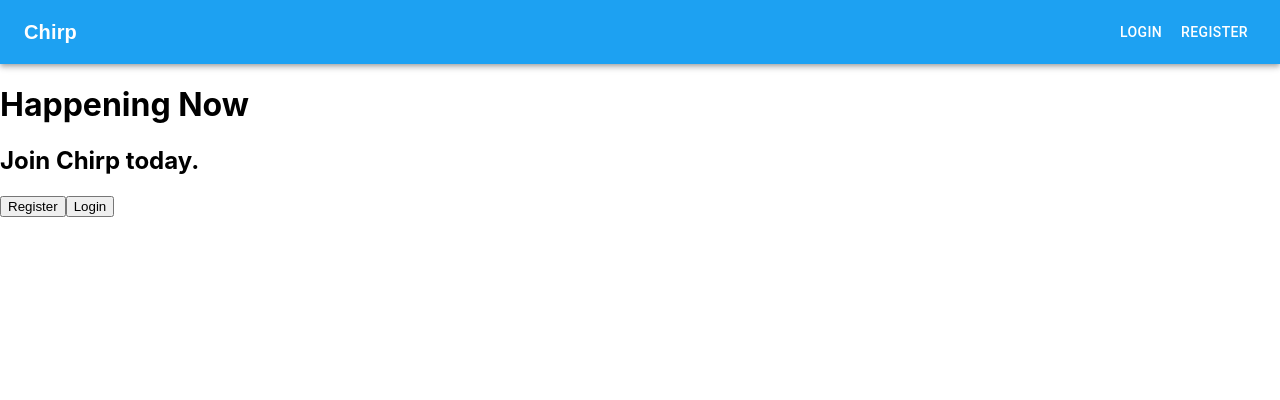
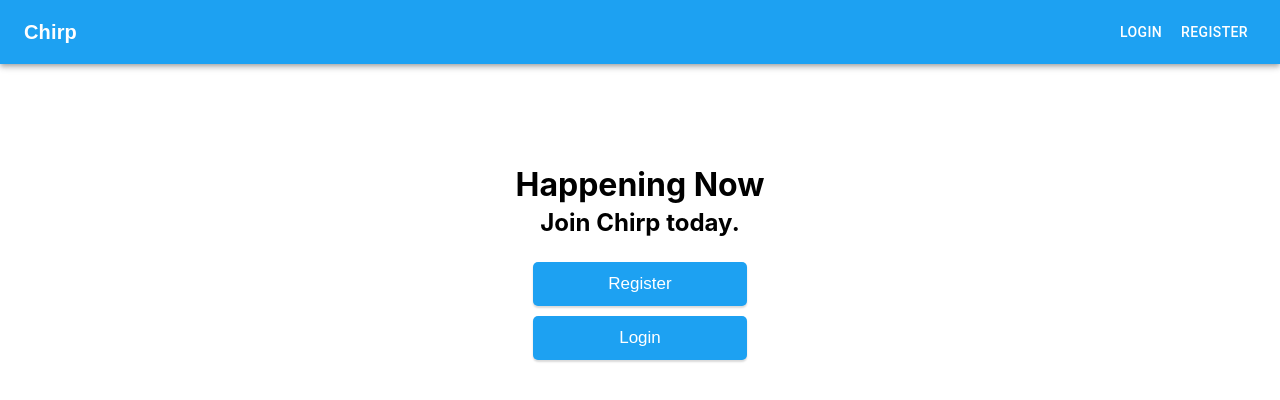
Before and after one commit to Corporate-Drone/chirp-app, a React (Create React App) app in the folder frontend/: page / in a window 1280 px wide. Shown: the top 400 px of the page. Built offline with nearby package versions, Linux system fonts and the light colour scheme.

Commit message:
Home.css & Register.css added

```diff
--- /dev/null
+++ b/frontend/src/chirps/pages/Home.css
@@ -0,0 +1,27 @@
+.Home {
+    display: flex;
+    flex-direction: column;
+    justify-content: center;
+    align-items: center;
+    margin-top: 5em;
+}
+
+.Home h1 {
+    margin-bottom: -0.5em;
+}
+
+.Home button {
+    width: 214px;
+    margin: 5px 0;
+    padding: 12px 20px;
+    border-style: none;
+    border-radius: 5px;
+    background-color: #1DA1F2;
+    box-shadow: 0px 2px 2px rgba(0, 0, 0, 0.15);
+    font-size: 17px;
+    font-weight: 500;
+    color: #fff;
+    cursor: pointer;
+    outline: none;
+    -webkit-appearance: none;
+}
--- a/frontend/src/chirps/pages/Home.js
+++ b/frontend/src/chirps/pages/Home.js
@@ -1,13 +1,14 @@
 import React, { useState, useContext } from 'react';
 import { useHistory, Link } from 'react-router-dom';
 import { AuthContext } from '../../shared/context/auth-context';
+import './Home.css';
 
 function Home() {
     const auth = useContext(AuthContext);
     const history = useHistory();
 
     return (
-        <div>
+        <div className="Home">
             <h1>Happening Now</h1>
             <h2>Join Chirp today.</h2>
             <Link to="auth/register">
--- a/frontend/src/user/pages/Login.js
+++ b/frontend/src/user/pages/Login.js
@@ -118,7 +118,7 @@ function Login(props) {
 
 
                 <button className="Login-Submit" type="submit" disabled={isSubmitting}>
-                  Submit
+                  Login
             </button>
 
               </form>
--- /dev/null
+++ b/frontend/src/user/pages/Register.css
@@ -0,0 +1,60 @@
+.Register {
+    display: flex;
+    flex-direction: column;
+    justify-content: center;
+    align-items: center;
+    margin-top: 5em;
+}
+
+.Register-Username {
+    margin-bottom: 1em;
+}
+
+.Register-Email {
+    margin-bottom: 1em;
+}
+
+.input-feedback {
+    color: red;
+}
+
+.error {
+    color: red;
+}
+
+.register-input {
+    padding: .5rem;
+    font-size: 16px;
+    /* width: 100%; */
+    display: block;
+    border-radius: 4px;
+    border: 1px solid #ccc;
+  }
+
+  .register-input:focus {
+    border-color: #1DA1F2;
+    box-shadow: inset 0 1px 1px rgba(0, 0, 0, 0.075),
+      0 0 0 3px rgba(0, 126, 255, 0.1);
+    outline: none;
+  }
+
+  .register-input.error {
+    border-color: red;
+  }
+
+
+  .Register button {
+    width: 214px;
+    margin: 20px 0;
+    padding: 12px 20px;
+    border-style: none;
+    border-radius: 5px;
+    background-color: #1DA1F2;
+    box-shadow: 0px 2px 2px rgba(0, 0, 0, 0.15);
+    font-size: 17px;
+    font-weight: 500;
+    color: #fff;
+    cursor: pointer;
+    outline: none;
+    -webkit-appearance: none;
+  }
--- a/frontend/src/user/pages/Register.js
+++ b/frontend/src/user/pages/Register.js
@@ -5,6 +5,7 @@ import { Formik } from 'formik';
 import * as Yup from 'yup';
 import { AuthContext } from '../../shared/context/auth-context';
 import ErrorModal from '../../shared/components/UIElements/ErrorModal'
+import './Register.css'
 
 function Register(props) {
     const auth = useContext(AuthContext);
@@ -35,7 +36,8 @@ function Register(props) {
 
 
     return (
-        <div>
+        <div className="Register">
+            <h1>Create your account</h1>
             {displayError && <ErrorModal message={displayError} setDisplayError={setDisplayError} />}
             <Formik
                 initialValues={{
@@ -71,9 +73,10 @@ function Register(props) {
                     } = props;
                     return (
                         <form onSubmit={handleSubmit}>
-                            <label htmlFor="username">
+                            <div className="Register-Username">
+                                {/* <label htmlFor="username">
                                     Username
-              </label>
+              </label> */}
                                 <input
                                     id="username"
                                     placeholder="Enter your username"
@@ -83,17 +86,19 @@ function Register(props) {
                                     onBlur={handleBlur}
                                     className={
                                         errors.username && touched.username
-                                        ? "text-input error"
-                                        : "text-input"
+                                            ? "text-input register-input error"
+                                            : "text-input register-input"
                                     }
                                 />
                                 {errors.username && touched.username && (
                                     <div className="input-feedback">{errors.username}</div>
                                 )}
+                            </div>
 
-                            <label htmlFor="email">
+                            <div className="Register-Email">
+                                {/* <label htmlFor="email">
                                     Email
-                            </label>
+                            </label> */}
                                 <input
                                     id="email"
                                     placeholder="Enter your email"
@@ -103,30 +108,40 @@ function Register(props) {
                                     onBlur={handleBlur}
                                     className={
                                         errors.email && touched.email
-                                        ? "text-input error"
-                                        : "text-input"
+                                            ? "text-input register-input error"
+                                            : "text-input register-input"
                                     }
                                 />
                                 {errors.email && touched.email && (
                                     <div className="input-feedback">{errors.email}</div>
                                 )}
+                            </div>
 
-                            <label htmlFor="passowrd">Password</label>
+                            <div className="Register-Password">
+                                {/* <label htmlFor="passowrd">Password</label> */}
                                 <input
                                     type="password"
                                     name="password"
                                     onBlur={handleBlur}
                                     onChange={handleChange}
                                     value={values.password}
+                                    placeholder="Password"
+                                    className={
+                                        errors.password && touched.password
+                                            ? "password-input register-input error"
+                                            : "password-input register-input"
+                                    }
                                 />
                                 {errors.password && touched.password && (
                                     <span className="error">
                                         {errors.password}
                                     </span>
                                 )}
+                            </div>
+
 
                             <button type="submit" disabled={isSubmitting}>
-                                Submit
+                                Register
               </button>
 
                         </form>
```
Lines whose indentation alone changed are shown as unchanged.
